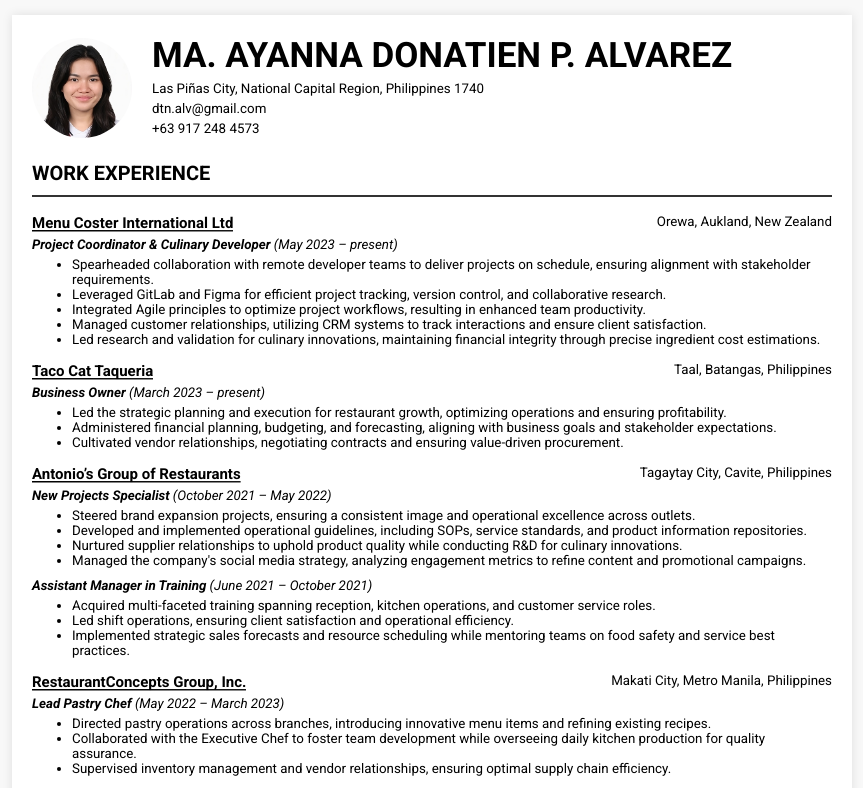
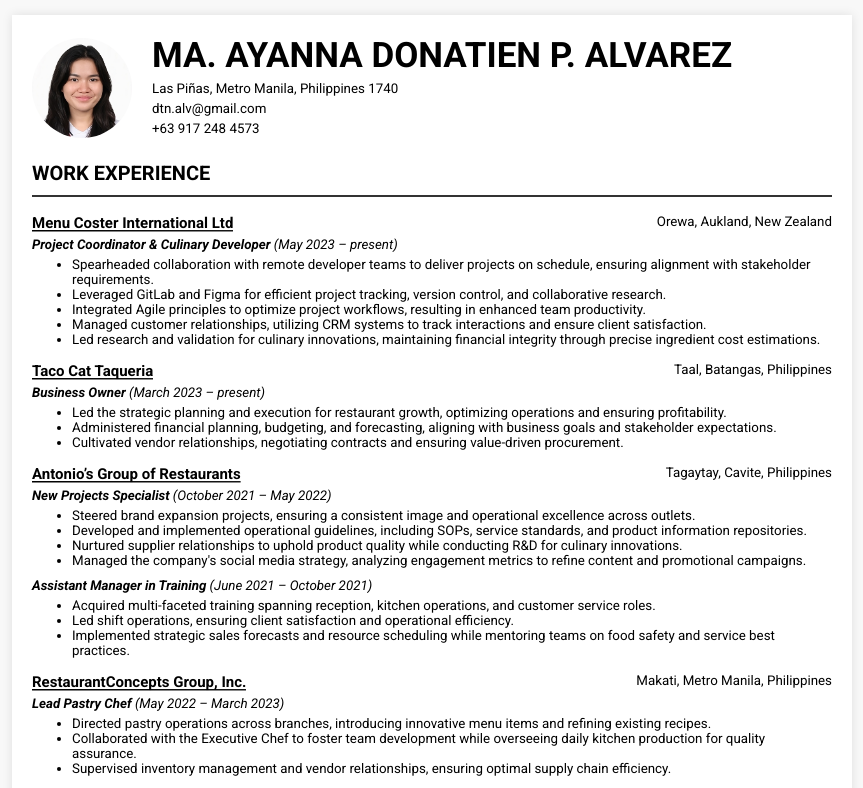
Before and after one commit to ian0043/dtnalv.github.io, a plain HTML site: page index.html in a window 1280 px wide. Shown: the top 788 px of the page, without its empty margins (208-1071 px from the left). Drawn offline with Linux system fonts and the light colour scheme.

Commit message:
remove word city

```diff
--- a/index.html
+++ b/index.html
@@ -73,7 +73,7 @@
               target="_blank"
               class="header-link"
               rel="noopener noreferrer"
-              >Las Piñas City, National Capital Region, Philippines 1740</a
+              >Las Piñas, Metro Manila, Philippines 1740</a
             >
           </p>
           <p>
@@ -152,7 +152,7 @@
 
         <!-- Antonio’s Group of Restaurants -->
         <div class="job">
-          <div class="location">Tagaytay City, Cavite, Philippines</div>
+          <div class="location">Tagaytay, Cavite, Philippines</div>
           <h3>
             <a
               href="https://www.antoniosrestaurant.ph/"
@@ -187,7 +187,7 @@
 
         <!-- RestaurantConcepts Group, Inc. -->
         <div class="job">
-          <div class="location">Makati City, Metro Manila, Philippines</div>
+          <div class="location">Makati, Metro Manila, Philippines</div>
           <h3>
             <a
               href="https://www.linkedin.com/company/rcgiph/"
@@ -392,6 +392,7 @@
       <section class="organizations no-break">
         <h2 id="organizations">Organizations</h2>
         <div class="activity">
+          <div class="location">Malate, Metro Manila, Philippines</div>
           <h3>
             <a
               href="https://artseducation.culturalcenter.gov.ph/ccpdirectory/categories/dance/groups/saint-benilde-romancon-dance-company"
```
